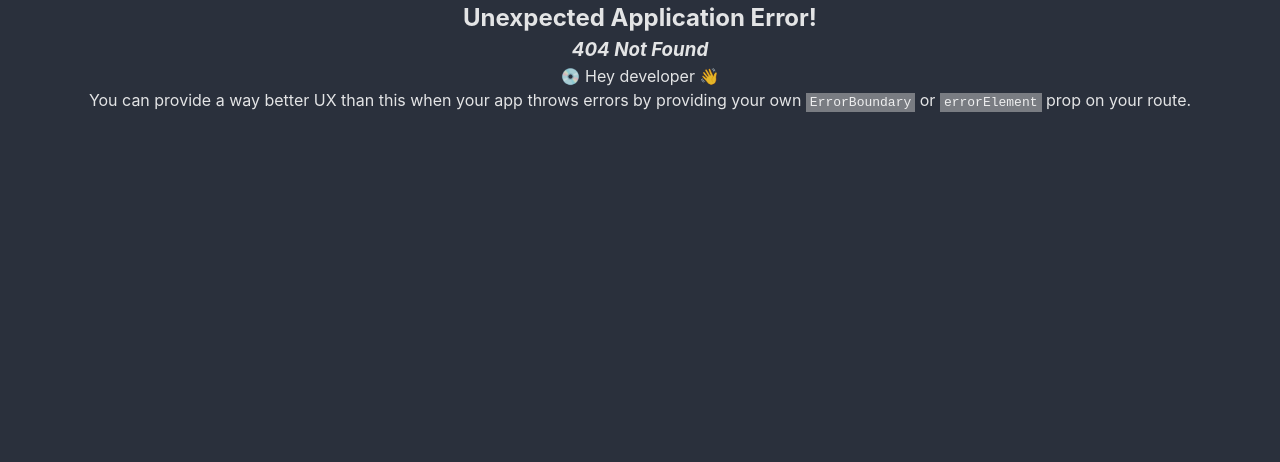
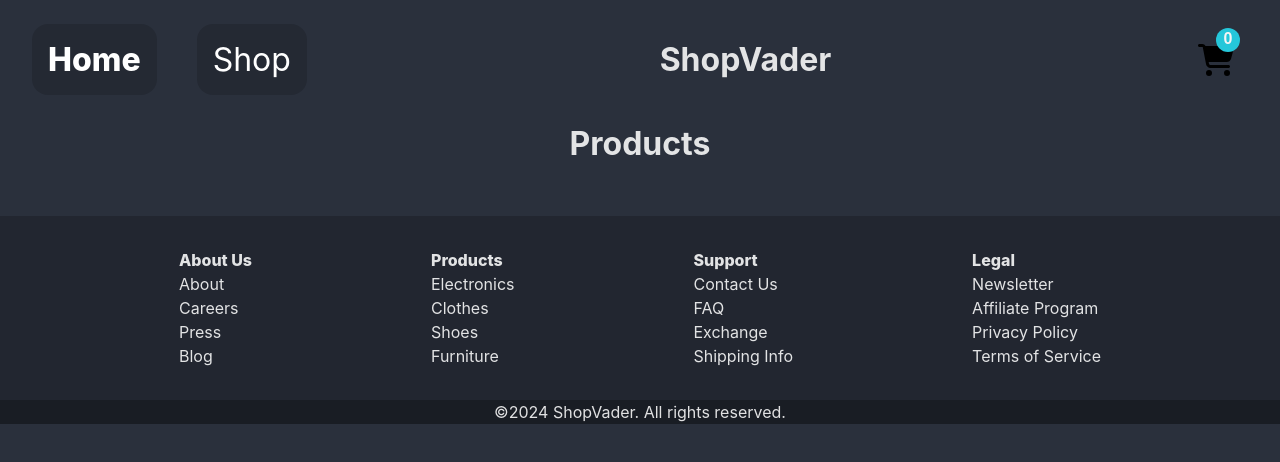
Before and after one commit to SVigramR/ShopVader, a React (Vite) app: page /shop in a window 1280 px wide. Before the commit this address had no page. Shown: the top 462 px of the page. Built offline with nearby package versions, Linux system fonts and the light colour scheme.

Commit message:
Structured my router and added shop page

```diff
--- a/src/App.jsx
+++ b/src/App.jsx
@@ -2,13 +2,15 @@ import './App.css'
 import HeadSection from './components/HeadSection'
 import HomePage from './Home'
 import FooterSection from './components/Footer'
+import { Outlet } from "react-router-dom";
+import ShopPage from './shop'
 
 function App() {
 
   return (
     <>
       <HeadSection />
-      <HomePage />
+      <Outlet />
       <FooterSection />
     </>
   )
--- a/src/components/HeadSection.jsx
+++ b/src/components/HeadSection.jsx
@@ -29,7 +29,7 @@ function HeadSection() {
                             <Link className={head.links} to="/">Home</Link>
                         </li>
                         <li onClick={removeActive}>
-                            <Link className={head.links} to="/">Shop</Link>
+                            <Link className={head.links} to="/shop">Shop</Link>
                         </li>
                     </ul>
                 </div>
--- a/src/main.jsx
+++ b/src/main.jsx
@@ -3,11 +3,17 @@ import ReactDOM from 'react-dom/client'
 import App from './App.jsx'
 import './index.css'
 import { RouterProvider, createBrowserRouter } from 'react-router-dom'
+import HomePage from './Home.jsx'
+import ShopPage from './shop.jsx'
 
 const router = createBrowserRouter([
   {
     path: '/',
     element: <App />,
+    children: [
+      { index: true, element: <HomePage /> },
+      { path: 'shop', element: <ShopPage /> },
+    ],
   }
 ])
 
--- /dev/null
+++ b/src/shop.jsx
@@ -0,0 +1,9 @@
+function ShopPage() {
+    return (
+        <>
+            <h1>Products</h1>
+        </>
+    )
+}
+
+export default ShopPage;
```
